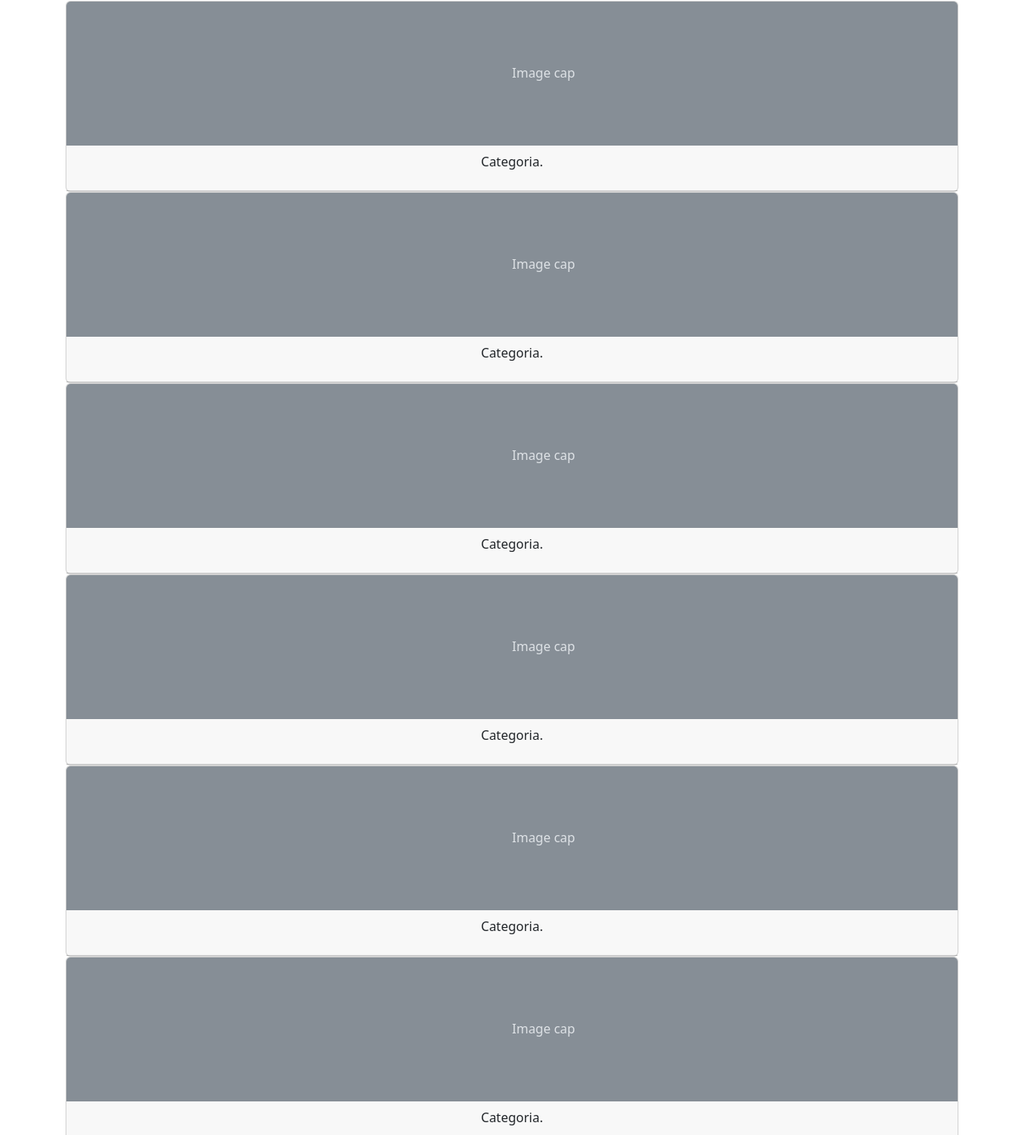
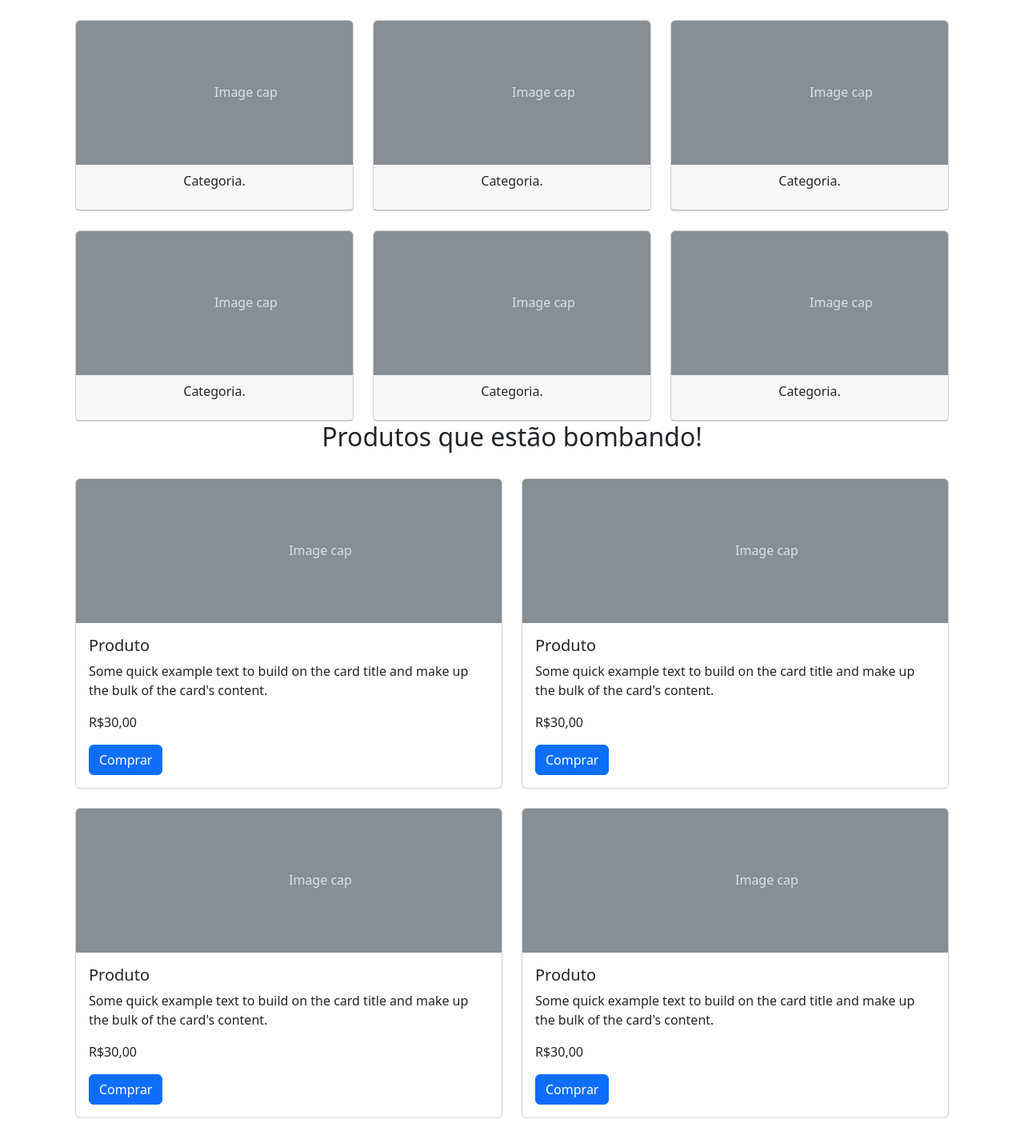
Before and after one commit to Pauloglhr/alura-bootstrap-meteora, a plain HTML site: page index.html in a window 1280 px wide. Shown: the part 501-1920 px from the top of the page at 80% size. Drawn offline with nearby package versions, Linux system fonts and the light colour scheme.

Commit message:
Adicionado layouts mobile/tablet nos cards

```diff
--- a/index.html
+++ b/index.html
@@ -28,7 +28,7 @@
           <span class="navbar-toggler-icon"></span>
         </button>
         <div class="collapse navbar-collapse" id="navbarSupportedContent">
-          <ul class="navbar-nav me-auto mb-2 mb-lg-0">
+          <ul class="navbar-nav me-auto">
             <li class="nav-item">
               <a class="nav-link active" aria-current="page" href="#">Home</a>
             </li>
@@ -97,7 +97,8 @@
       </div>
       <!--CATEGORIAS-->
       <h2 class="text-center">Busque por categoria:</h2>
-      <div class="container">
+      <div class="container row mx-auto">
+      <div class="container col-6 col-md-4 col-xxl g-4">
         <div class="card">
           <svg class="bd-placeholder-img card-img-top" width="100%" height="180" xmlns="http://www.w3.org/2000/svg" role="img" aria-label="Placeholder: Image cap" preserveAspectRatio="xMidYMid slice"><title>Placeholder</title><rect width="100%" height="100%" fill="#868e96"></rect><text x="50%" y="50%" fill="#dee2e6" dy=".3em">Image cap</text></svg>
           <div class="card-header">
@@ -105,7 +106,7 @@
           </div>
         </div>
         </div>
-        <div class="container">
+        <div class="container col-6 col-md-4 col-xxl g-4">
         <div class="card">
           <svg class="bd-placeholder-img card-img-top" width="100%" height="180" xmlns="http://www.w3.org/2000/svg" role="img" aria-label="Placeholder: Image cap" preserveAspectRatio="xMidYMid slice"><title>Placeholder</title><rect width="100%" height="100%" fill="#868e96"></rect><text x="50%" y="50%" fill="#dee2e6" dy=".3em">Image cap</text></svg>
           <div class="card-header">
@@ -113,7 +114,7 @@
           </div>
         </div>
         </div>
-        <div class="container">
+        <div class="container col-6 col-md-4 col-xxl g-4">
         <div class="card">
           <svg class="bd-placeholder-img card-img-top" width="100%" height="180" xmlns="http://www.w3.org/2000/svg" role="img" aria-label="Placeholder: Image cap" preserveAspectRatio="xMidYMid slice"><title>Placeholder</title><rect width="100%" height="100%" fill="#868e96"></rect><text x="50%" y="50%" fill="#dee2e6" dy=".3em">Image cap</text></svg>
           <div class="card-header">
@@ -121,7 +122,7 @@
           </div>
         </div>
         </div>
-        <div class="container">
+        <div class="container col-6 col-md-4 col-xxl g-4">
         <div class="card">
           <svg class="bd-placeholder-img card-img-top" width="100%" height="180" xmlns="http://www.w3.org/2000/svg" role="img" aria-label="Placeholder: Image cap" preserveAspectRatio="xMidYMid slice"><title>Placeholder</title><rect width="100%" height="100%" fill="#868e96"></rect><text x="50%" y="50%" fill="#dee2e6" dy=".3em">Image cap</text></svg>
           <div class="card-header">
@@ -129,7 +130,7 @@
           </div>
         </div>
         </div>
-        <div class="container">
+        <div class="container col-6 col-md-4 col-xxl g-4">
         <div class="card">
           <svg class="bd-placeholder-img card-img-top" width="100%" height="180" xmlns="http://www.w3.org/2000/svg" role="img" aria-label="Placeholder: Image cap" preserveAspectRatio="xMidYMid slice"><title>Placeholder</title><rect width="100%" height="100%" fill="#868e96"></rect><text x="50%" y="50%" fill="#dee2e6" dy=".3em">Image cap</text></svg>
           <div class="card-header">
@@ -137,7 +138,7 @@
           </div>
         </div>
         </div>
-        <div class="container">
+        <div class="container col-6 col-md-4 col-xxl g-4">
         <div class="card">
           <svg class="bd-placeholder-img card-img-top" width="100%" height="180" xmlns="http://www.w3.org/2000/svg" role="img" aria-label="Placeholder: Image cap" preserveAspectRatio="xMidYMid slice"><title>Placeholder</title><rect width="100%" height="100%" fill="#868e96"></rect><text x="50%" y="50%" fill="#dee2e6" dy=".3em">Image cap</text></svg>
           <div class="card-header">
@@ -145,9 +146,11 @@
           </div>
         </div>
         </div>
+      </div>
         <!--PRODUTOS QUE ESTAO BOMBANDO-->
         <h2 class="text-center">Produtos que estão bombando!</h2>
-        <div class="container">
+      <div class="container row mx-auto">
+        <div class="col-12 col-md-6 col-xxl-4 g-4">
             <div class="card">
               <svg class="bd-placeholder-img card-img-top" width="100%" height="180" xmlns="http://www.w3.org/2000/svg" role="img" aria-label="Placeholder: Image cap" preserveAspectRatio="xMidYMid slice"><title>Placeholder</title><rect width="100%" height="100%" fill="#868e96"></rect><text x="50%" y="50%" fill="#dee2e6" dy=".3em">Image cap</text></svg>
               <div class="card-body">
@@ -158,7 +161,7 @@
               </div>
             </div>
           </div>
-          <div class="container">
+          <div class="col-12 col-md-6 col-xxl-4 g-4">
           <div class="card">
             <svg class="bd-placeholder-img card-img-top" width="100%" height="180" xmlns="http://www.w3.org/2000/svg" role="img" aria-label="Placeholder: Image cap" preserveAspectRatio="xMidYMid slice"><title>Placeholder</title><rect width="100%" height="100%" fill="#868e96"></rect><text x="50%" y="50%" fill="#dee2e6" dy=".3em">Image cap</text></svg>
             <div class="card-body">
@@ -169,7 +172,7 @@
             </div>
           </div>
         </div>
-        <div class="container">
+        <div class="col-12 col-md-6 col-xxl-4 g-4">
         <div class="card">
           <svg class="bd-placeholder-img card-img-top" width="100%" height="180" xmlns="http://www.w3.org/2000/svg" role="img" aria-label="Placeholder: Image cap" preserveAspectRatio="xMidYMid slice"><title>Placeholder</title><rect width="100%" height="100%" fill="#868e96"></rect><text x="50%" y="50%" fill="#dee2e6" dy=".3em">Image cap</text></svg>
           <div class="card-body">
@@ -180,7 +183,7 @@
           </div>
         </div>
         </div>
-        <div class="container">
+        <div class="col-12 col-md-6 col-xxl-4 g-4">
         <div class="card">
           <svg class="bd-placeholder-img card-img-top" width="100%" height="180" xmlns="http://www.w3.org/2000/svg" role="img" aria-label="Placeholder: Image cap" preserveAspectRatio="xMidYMid slice"><title>Placeholder</title><rect width="100%" height="100%" fill="#868e96"></rect><text x="50%" y="50%" fill="#dee2e6" dy=".3em">Image cap</text></svg>
           <div class="card-body">
@@ -191,7 +194,7 @@
           </div>
         </div>
         </div>
-        <div class="container">
+        <div class="col-12 col-md-6 col-xxl-4 g-4">
         <div class="card">
           <svg class="bd-placeholder-img card-img-top" width="100%" height="180" xmlns="http://www.w3.org/2000/svg" role="img" aria-label="Placeholder: Image cap" preserveAspectRatio="xMidYMid slice"><title>Placeholder</title><rect width="100%" height="100%" fill="#868e96"></rect><text x="50%" y="50%" fill="#dee2e6" dy=".3em">Image cap</text></svg>
           <div class="card-body">
@@ -202,7 +205,7 @@
           </div>
         </div>
         </div>
-        <div class="container">
+        <div class="col-12 col-md-6 col-xxl-4 g-4">
         <div class="card">
           <svg class="bd-placeholder-img card-img-top" width="100%" height="180" xmlns="http://www.w3.org/2000/svg" role="img" aria-label="Placeholder: Image cap" preserveAspectRatio="xMidYMid slice"><title>Placeholder</title><rect width="100%" height="100%" fill="#868e96"></rect><text x="50%" y="50%" fill="#dee2e6" dy=".3em">Image cap</text></svg>
           <div class="card-body">
@@ -213,6 +216,7 @@
           </div>
         </div>
         </div>
+      </div>
     <script
       src="https://cdn.jsdelivr.net/npm/bootstrap@5.3.5/dist/js/bootstrap.bundle.min.js"
       integrity="sha384-k6d4wzSIapyDyv1kpU366/PK5hCdSbCRGRCMv+eplOQJWyd1fbcAu9OCUj5zNLiq"
```
